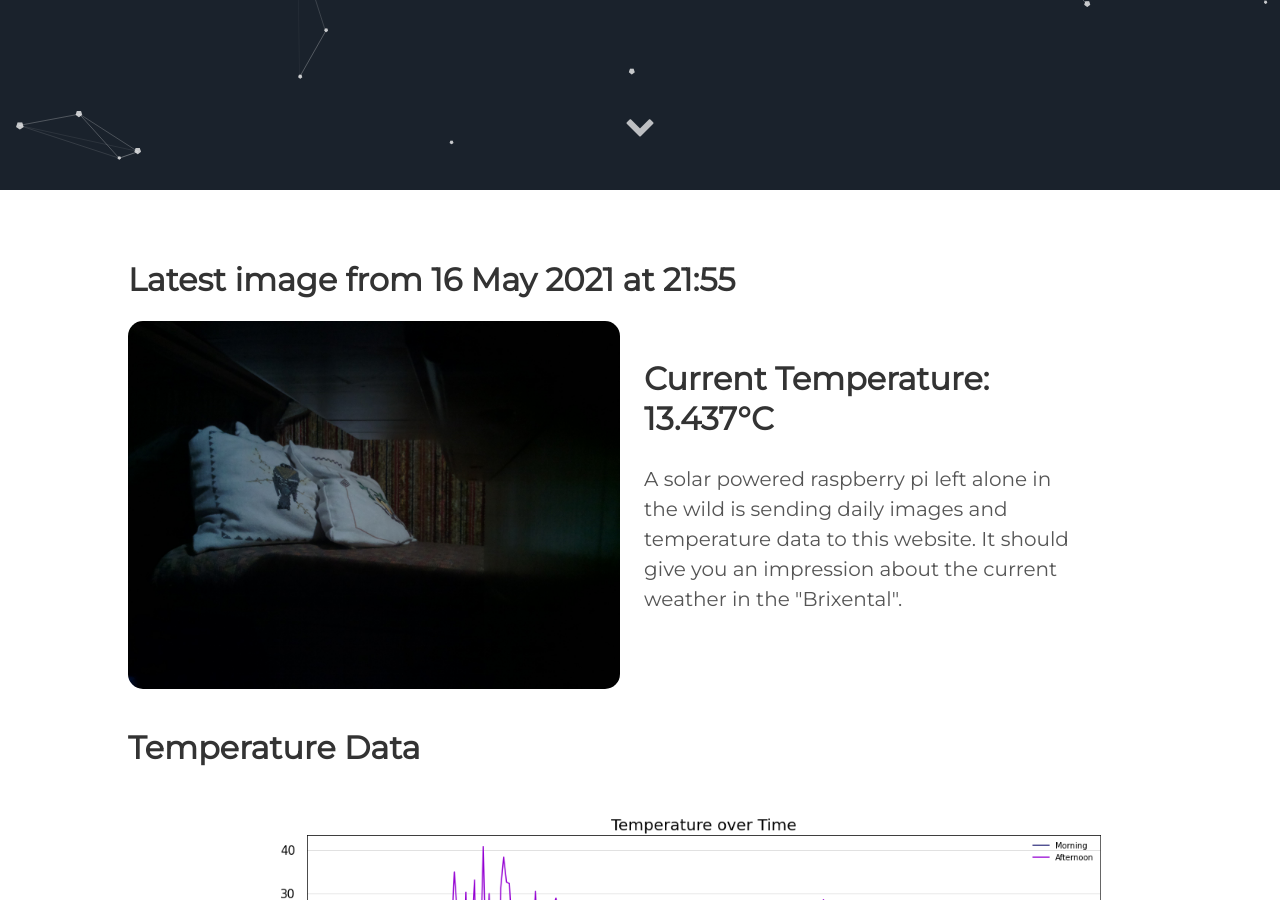
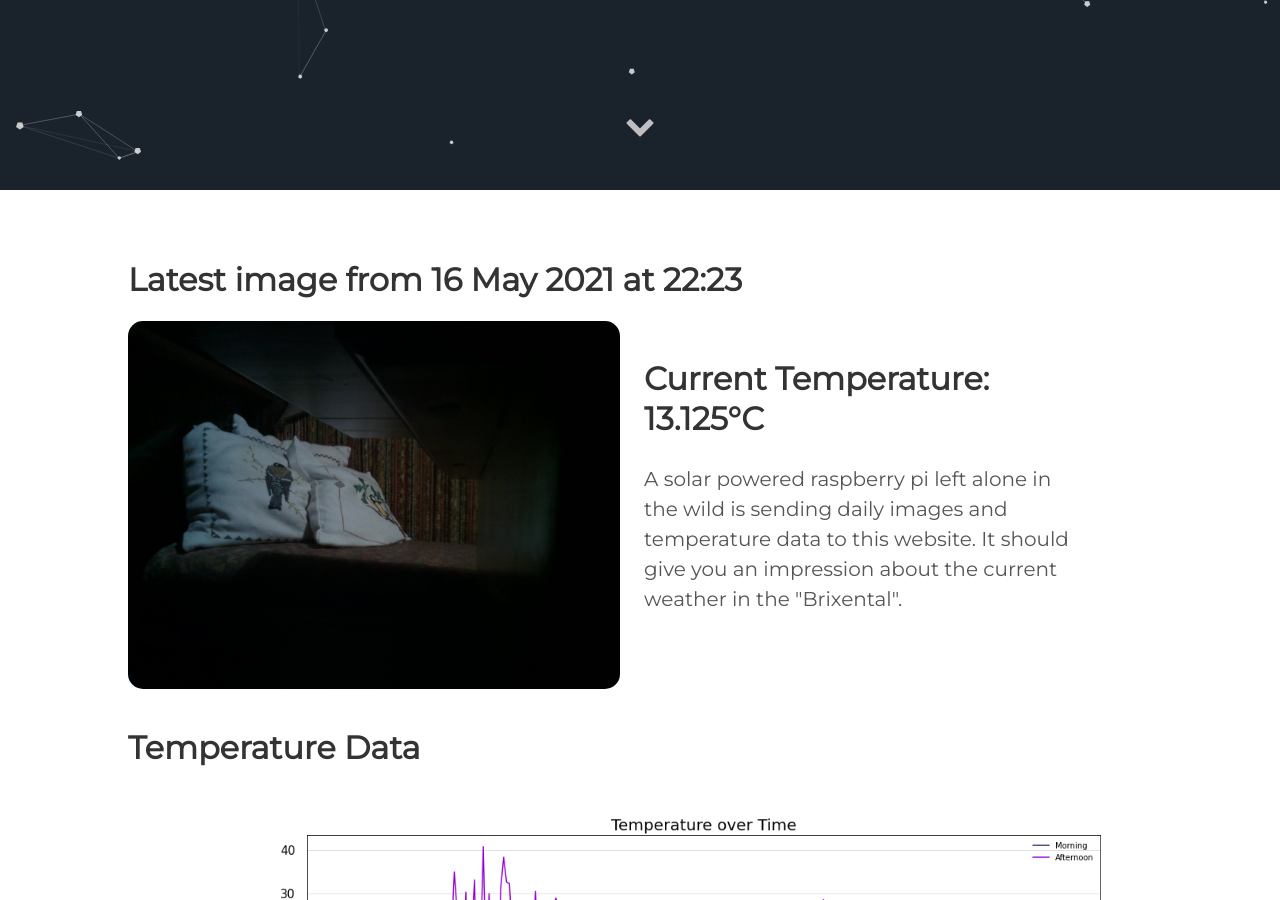
Before and after one commit to vektorious/vektorious.github.io, a Jekyll site: the page built from resources/huette.md, in a window 1280 px wide and 900 px high, scrolled down 710 px. Built offline with Jekyll 4.4.1, drawn with Linux system fonts in a browser that asks for light colours.

Commit message:
I'm a bot beep boop

```diff
--- a/resources/huette.md
+++ b/resources/huette.md
@@ -6,13 +6,13 @@ image: '/assets/img/'
 description: 'Live image from the Austrian alps'
 twitter_text: ' '
 ---
-## Latest image from 16 May 2021 at 21:55
+## Latest image from 16 May 2021 at 22:23
 <div class="huette">
   <div class="huette-image">
     <img src="{{ "/assets/img/huette.jpg" | prepend: site.baseurl }}">
   </div>
   <div class="huette-text">
-        <h2>Current Temperature: 13.437°C</h2>
+        <h2>Current Temperature: 13.125°C</h2>
         <p>A solar powered raspberry pi left alone in the wild is sending daily images and temperature data to this website. It should give you an impression about the current weather in the "Brixental".</p>
 
   </div>
```
Also changed, not shown: rpi-script/2021-05-16_222224.txt (renamed from rpi-script/2021-05-16_215502.txt, +5 -5 lines), rpi-script/huette.md (+2 -2 lines), assets/img/huette.jpg, 1 other file.
